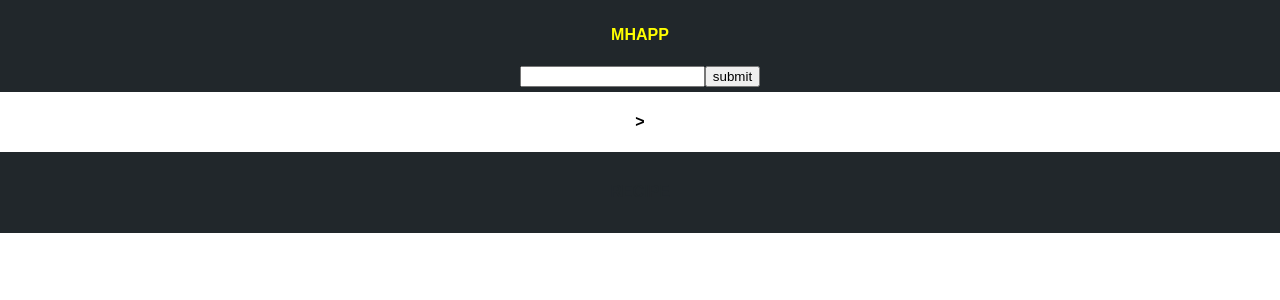
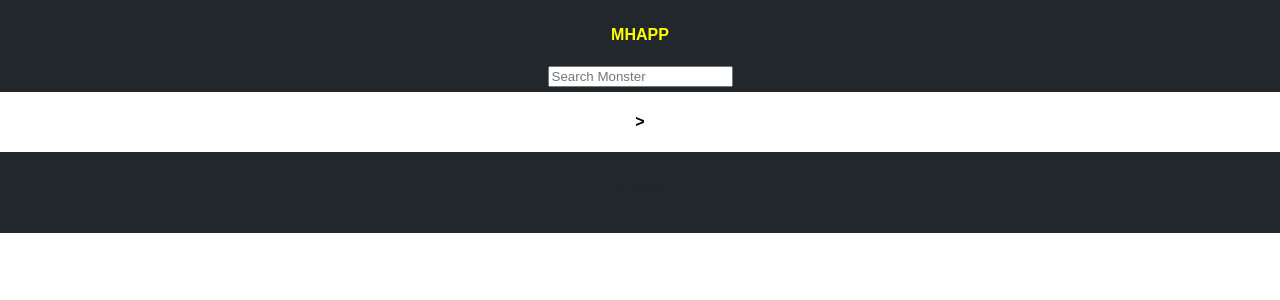
Before and after one commit to Pi-face/Project-2-React-Application, a React (Create React App) app: page / in a window 1280 px wide. Shown: the top 300 px of the page. Built offline with nearby package versions, Linux system fonts and the light colour scheme; no server answers.

Commit message:
got the first part of filter

```diff
--- a/src/Component/Header.js
+++ b/src/Component/Header.js
@@ -1,12 +1,30 @@
 import React from 'react'
+import {useState,useEffect} from 'react'
 
 function Header(){
+
+  const [searchTerm, setSearchTerm] = React.useState("");
+
+
+  const handleChange = e => {
+    setSearchTerm(e.target.value);
+
+  };
+
+  console.log('Header - [searchTerm]',searchTerm)
+
+
+
     return(
         <div className='header'>
         <h4>MHAPP</h4>
           <form>
-             <input/>
-               <button>submit</button>
+             <input
+             type='text'
+             placeholder='Search Monster'
+             onChange={handleChange}
+             value={searchTerm}
+             />
           </form>
         </div>
     )
--- a/src/index.css
+++ b/src/index.css
@@ -15,8 +15,8 @@ body {
 }
 
 .MonsterImages{
-  width: 160px;
-  height: 160px;
+  width: 180px;
+  height: 180px;
 }
 
 .bottom{
```
